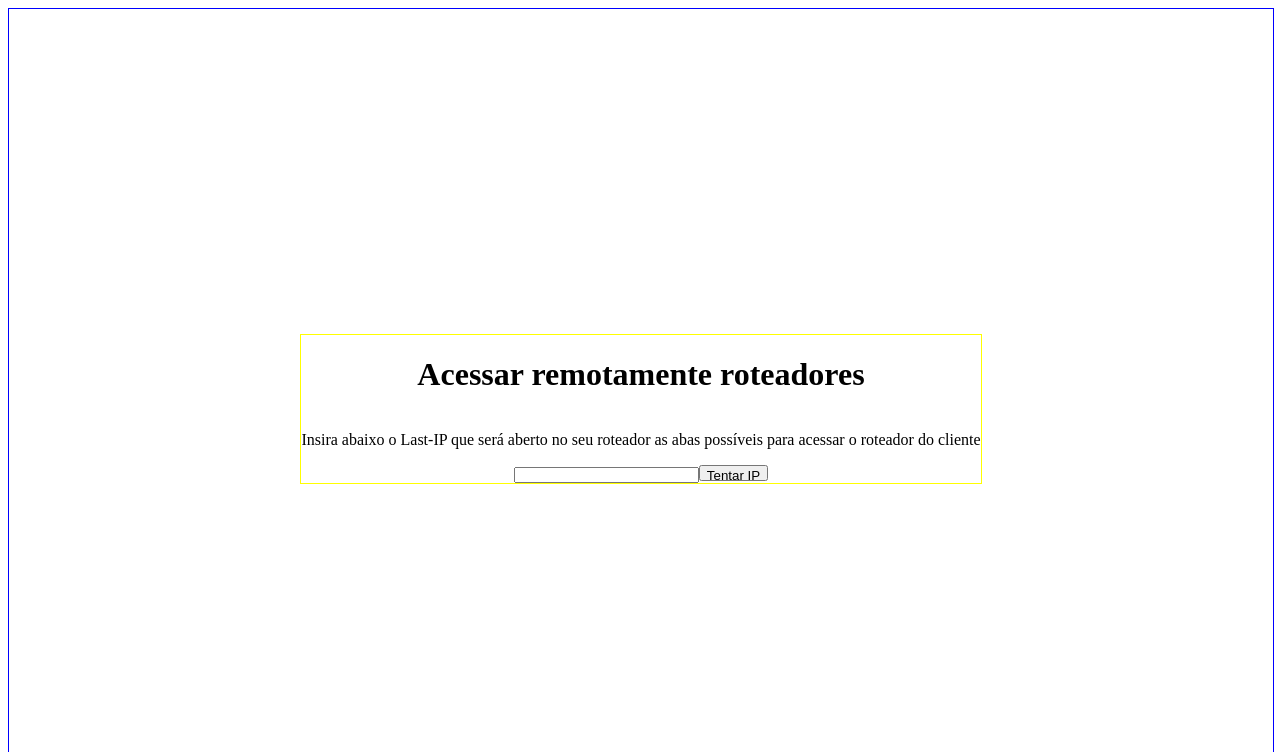
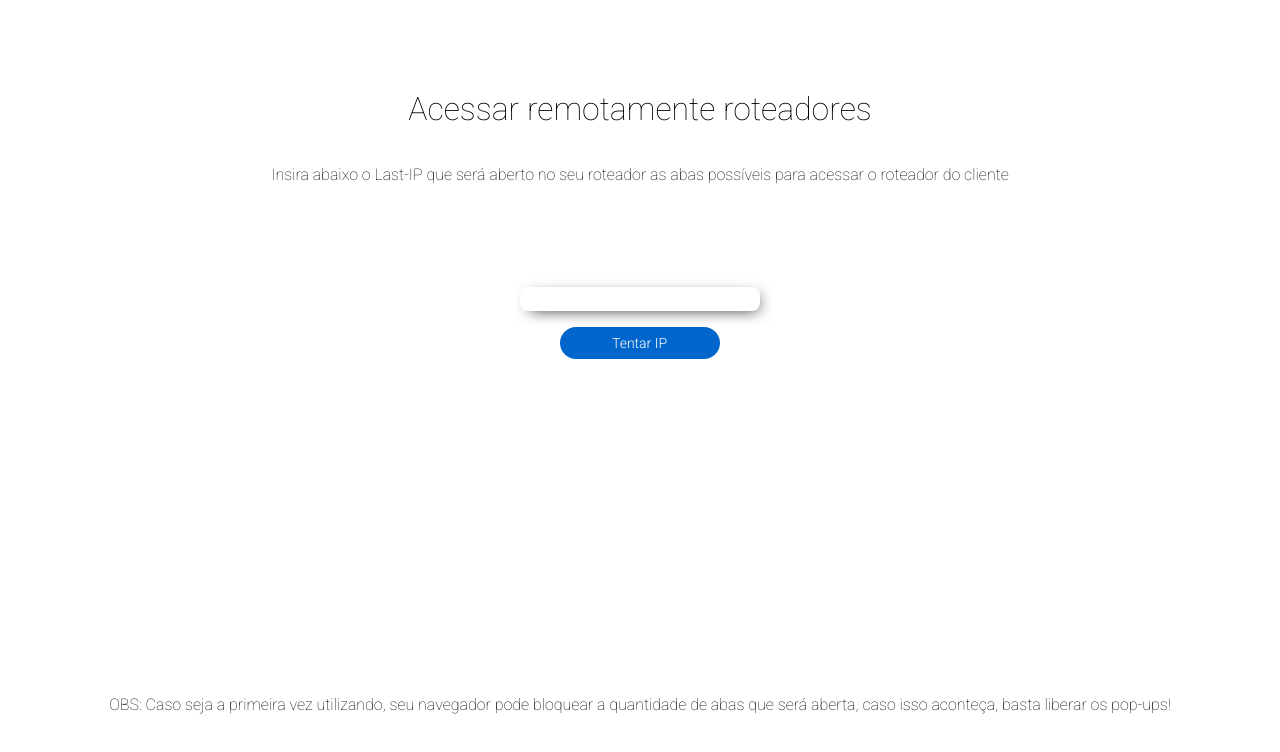
Before and after one commit to matheus-maeda/ip-tester, a React (Create React App) app: page / in a window 1280 px wide. Shown: the top 752 px of the page. Built offline with nearby package versions, Linux system fonts and the light colour scheme.

Commit message:
3 files modified

```diff
--- a/App.tsx
+++ b/App.tsx
@@ -3,11 +3,12 @@ import './style.css';
 
 export default function App() {
   const [message, setMessage] = React.useState('');
-
+  const [error, setError] = React.useState(' ');
   const handleChange = (event) => {
     setMessage(event.target.value);
   };
   function handleClick() {
+    try {
       var urlhttps = 'https://' + message;
       window.open(urlhttps, '_blank');
       urlhttps += ':8082';
@@ -16,14 +17,20 @@ export default function App() {
       window.open(urlhttp, '_blank');
       urlhttp += ':8082';
       window.open(urlhttp, '_blank');
+    } catch (e) {
+      setError('Insira um endereço IP válido');
+    }
   }
   return (
     <div className="Menu">
+      <div className="Header">
         <h1>Acessar remotamente roteadores</h1>
         <p>
           Insira abaixo o Last-IP que será aberto no seu roteador as abas
           possíveis para acessar o roteador do cliente
         </p>
+        <p id="errorLabel">{error}</p>
+      </div>
       <div className="inputs">
         <input
           type="text"
@@ -35,6 +42,13 @@ export default function App() {
           Tentar IP
         </button>
       </div>
+      <div className="errors">
+        <p>
+          OBS: Caso seja a primeira vez utilizando, seu navegador pode bloquear
+          a quantidade de abas que será aberta, caso isso aconteça, basta
+          liberar os pop-ups!
+        </p>
+      </div>
     </div>
   );
 }
--- a/style.css
+++ b/style.css
@@ -1,20 +1,95 @@
+@import url('https://fonts.googleapis.com/css2?family=Roboto:wght@100;300;500;900&display=swap');
+
+* {
+  font-family: Roboto;
+  font-weight: 100;
+}
+
 .Body {
   width: 100%;
-  height: 100vh;
+  height: 95vh;
   display: flex;
   align-items: center;
   justify-content: center;
-  border: 1px solid blue;
 }
 
-.Menu {
-  border: 1px solid yellow;
+.Menu,
+.Header {
   display: flex;
   flex-direction: column;
   justify-content: center;
   align-items: center;
 }
 
+.Header {
+  height: 13rem;
+}
+
+#errorLabel {
+  color: darkred;
+  font-family: Roboto, bold;
+  font-weight: 500;
+}
+
 .input {
   height: 1rem;
 }
+
+.inputs {
+  margin-top: 2rem;
+  display: flex;
+  flex-direction: column;
+  justify-content: center;
+  align-items: center;
+}
+
+#sendButton {
+  margin-top: 1rem;
+  height: 2rem;
+  width: 10rem;
+  font-family: Roboto, sans-serif;
+  font-weight: 300;
+  font-size: 14px;
+  color: white;
+  background-color: #0066cc;
+  padding: 10px 50px;
+  border: 2px solid #0066cc;
+  box-shadow: rgb(0, 0, 0) 0px 0px 0px 0px;
+  border-radius: 50px;
+  transition: 1000ms;
+  transform: translateY(0);
+  display: flex;
+  flex-direction: center;
+  align-items: center;
+  cursor: pointer;
+}
+
+#sendButton:hover {
+  transition: 500ms;
+  padding: 10px 50px;
+  transform: translateY(-0px);
+  background-color: #fff;
+  color: #0066cc;
+  border: solid 2px #0066cc;
+}
+
+#textInput {
+  height: 1.5rem;
+  width: 15rem;
+  border: 0;
+  border-radius: 8px;
+  -webkit-box-shadow: 4px 4px 16px -6px #000000;
+  box-shadow: 4px 4px 16px -6px #000000;
+}
+
+*:focus {
+  outline: none;
+}
+
+.errors {
+  margin-top: 20rem;
+}
+
+.error p {
+  height: 1rem;
+}
```
Also changed, not shown: index.html (line endings or trailing spaces). Lines whose indentation alone changed are shown as unchanged.
